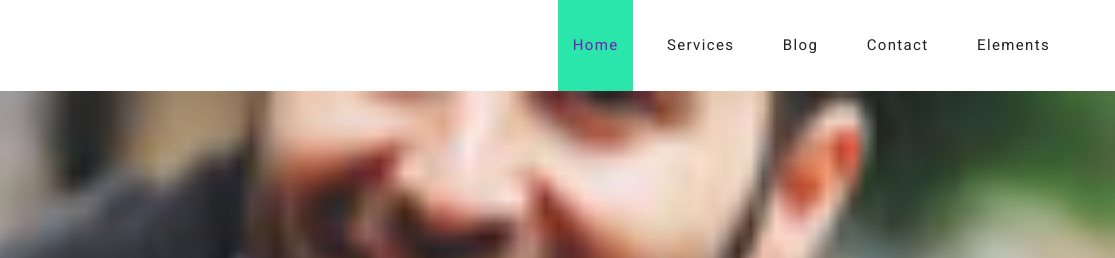
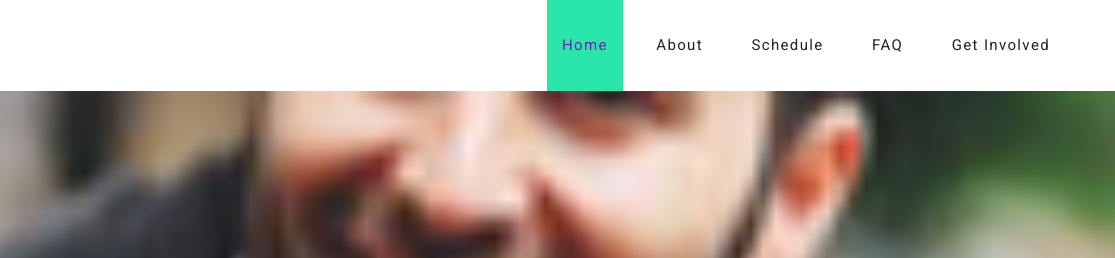
Before and after one commit to ktrrahn/hackathon, a plain HTML site: page index.html in a window 1280 px wide. Shown: the top 258 px of the page, 165-1280 px from the left. Drawn offline with nearby package versions, Linux system fonts and the light colour scheme; files whose address does not match are found by name.

Commit message:
changing names on the nav

```diff
--- a/index.html
+++ b/index.html
@@ -47,10 +47,10 @@
 		<nav>
 			<ul class="menu-list">
 				<li class="active"><a href="home.html">Home</a></li>
-				<li><a href="services.html">Services</a></li>
-				<li><a href="blog.html">Blog</a></li>
-				<li><a href="contact.html">Contact</a></li>
-				<li><a href="elements.html">Elements</a></li>
+				<li><a href="about.html">About</a></li>
+				<li><a href="blog.html">Schedule</a></li>
+				<li><a href="contact.html">FAQ</a></li>
+				<li><a href="elements.html">Get Involved</a></li>
 			</ul>
 		</nav>
 	</header>
```
